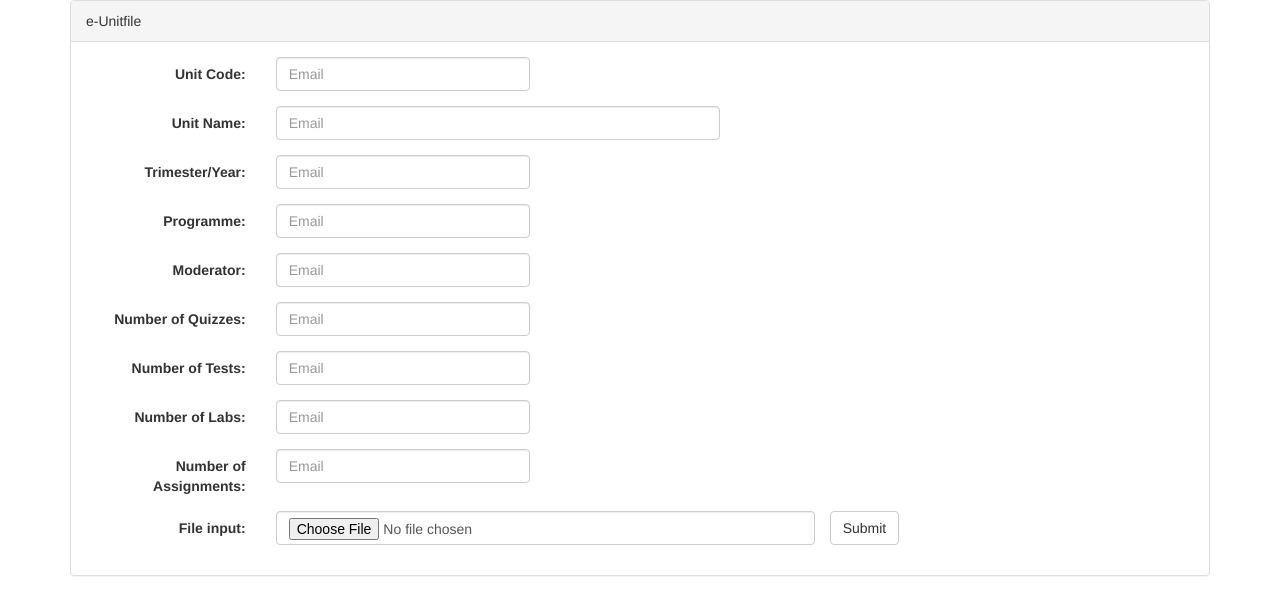
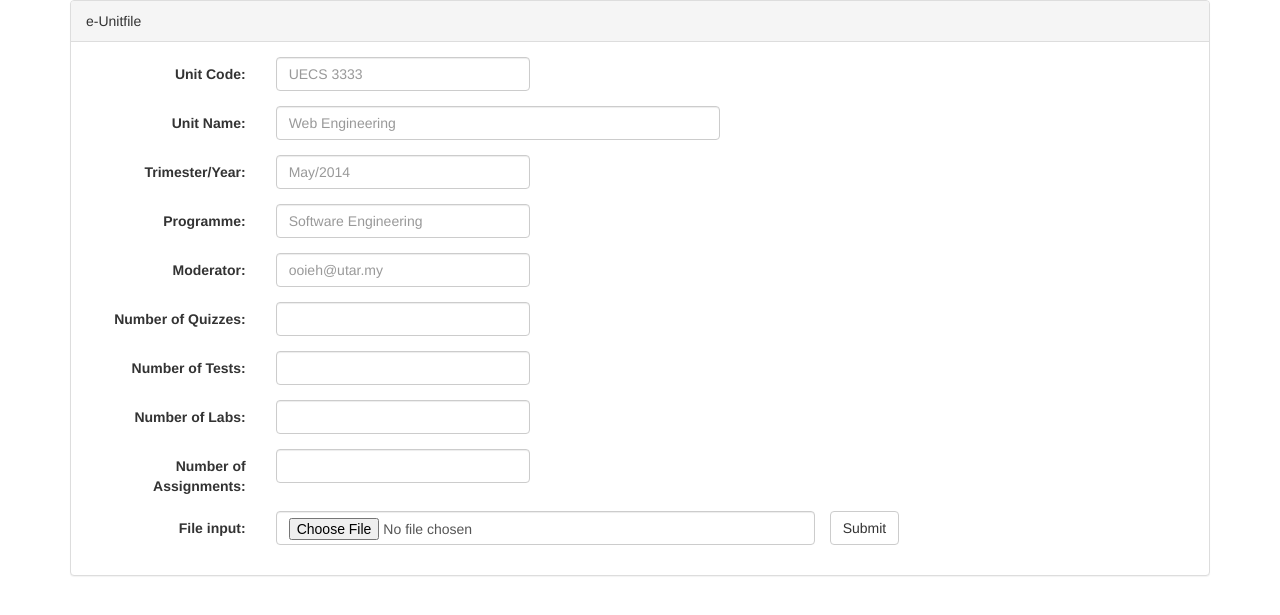
Before and after one commit to lowyoujian/unit-e-filling, a PHP site: page / in a window 1280 px wide. Shown: the top 615 px of the page. Run offline with PHP 8.4, Linux system fonts and the light colour scheme.

Commit message:
updated form

```diff
--- a/index.php
+++ b/index.php
@@ -7,7 +7,6 @@ include('upload.php');
 	<title>Unit e-Filling</title>
 
 	<link rel="stylesheet" href="css/bootstrap.min.css"/>
-	<style>input{width:50px;} </style>
 </head>
 <body>
 
@@ -20,61 +19,61 @@ include('upload.php');
 					<div class="form-group">
 						<label for="unitcode" class="col-sm-2 control-label"><?php echo $upload_form_fields['unitcode'] ?></label>
 						<div class="col-sm-3">
-							<input type="email" class="form-control" id="inputEmail3" placeholder="Email">
+							<input type="text" name="unitcode" required class="form-control" id="inputEmail3" placeholder="UECS 3333">
 						</div>
 					</div>
 					<div class="form-group">
 						<label for="inputEmail3" class="col-sm-2 control-label"><?php echo $upload_form_fields['unitname'] ?></label>
 						<div class="col-sm-5">
-							<input type="email" class="form-control" id="inputEmail3" placeholder="Email">
+							<input type="text" class="form-control" id="inputEmail3" placeholder="Web Engineering">
 						</div>
 					</div>
 					<div class="form-group">
 						<label for="inputEmail3" class="col-sm-2 control-label"><?php echo $upload_form_fields['trimester'] ?></label>
 						<div class="col-sm-3">
-							<input type="email" class="form-control" id="inputEmail3" placeholder="Email">
+							<input type="text" name="" required class="form-control" id="inputEmail3" placeholder="May/2014">
 						</div>
 					</div>
 					<div class="form-group">
 						<label for="inputEmail3" class="col-sm-2 control-label"><?php echo $upload_form_fields['programme'] ?></label>
 						<div class="col-sm-3">
-							<input type="email" class="form-control" id="inputEmail3" placeholder="Email">
+							<input type="text" name="" required class="form-control" id="inputEmail3" placeholder="Software Engineering">
 						</div>
 					</div>
 					<div class="form-group">
 						<label for="inputEmail3" class="col-sm-2 control-label"><?php echo $upload_form_fields['moderator'] ?></label>
 						<div class="col-sm-3">
-							<input type="email" class="form-control" id="inputEmail3" placeholder="Email">
+							<input type="text" name="" required class="form-control" id="inputEmail3" placeholder="ooieh@utar.my">
 						</div>
 					</div>
 					<div class="form-group">
 						<label for="inputEmail3" class="col-sm-2 control-label"><?php echo $upload_form_fields['quizzes'] ?></label>
 						<div class="col-sm-3">
-							<input type="email" class="form-control" id="inputEmail3" placeholder="Email">
+							<input type="text" name="" required class="form-control" id="inputEmail3" placeholder="">
 						</div>
 					</div>
 					<div class="form-group">
 						<label for="inputEmail3" class="col-sm-2 control-label"><?php echo $upload_form_fields['tests'] ?></label>
 						<div class="col-sm-3">
-							<input type="email" class="form-control" id="inputEmail3" placeholder="Email">
+							<input type="text" name="" required class="form-control" id="inputEmail3" placeholder="">
 						</div>
 					</div>
 					<div class="form-group">
 						<label for="inputEmail3" class="col-sm-2 control-label"><?php echo $upload_form_fields['labs'] ?></label>
 						<div class="col-sm-3">
-							<input type="email" class="form-control" id="inputEmail3" placeholder="Email">
+							<input type="text" name="" required class="form-control" id="inputEmail3" placeholder="">
 						</div>
 					</div>
 					<div class="form-group">
 						<label for="inputEmail3" class="col-sm-2 control-label"><?php echo $upload_form_fields['assignments'] ?></label>
 						<div class="col-sm-3">
-							<input type="email" class="form-control" id="inputEmail3" placeholder="Email">
+							<input type="text" name="" required class="form-control" id="inputEmail3" placeholder="">
 						</div>
 					</div>
 					<div class="form-group">
 						<label for="exampleInputFile" class="col-sm-2 control-label">File input:</label>
 						<div class="col-sm-6">
-							<input type="file" name="file" class="form-control" id="exampleInputFile">
+							<input type="file" required name="file[]" class="form-control" id="exampleInputFile">
 						</div>
 						<div class="row">
 							<button type="submit" class="btn btn-default">Submit</button>
--- a/upload.php
+++ b/upload.php
@@ -17,7 +17,6 @@ foreach($upload_form_fields as $key => $value)
 {
 	$input[$key] = '';
 }
-
 
 if($_SERVER['REQUEST_METHOD']=="POST"){
 
@@ -63,5 +62,4 @@ if($_SERVER['REQUEST_METHOD']=="POST"){
 
 }
 
-
 ?>
```
Also changed, not shown: login.php (added, +49 -0 lines). Lines whose indentation alone changed are shown as unchanged.
